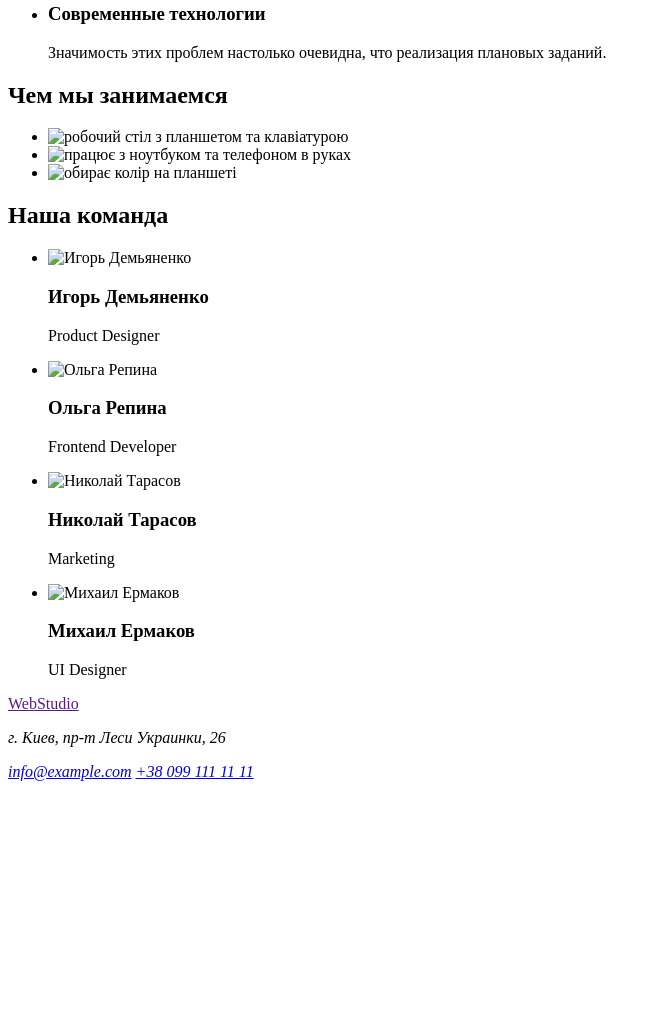
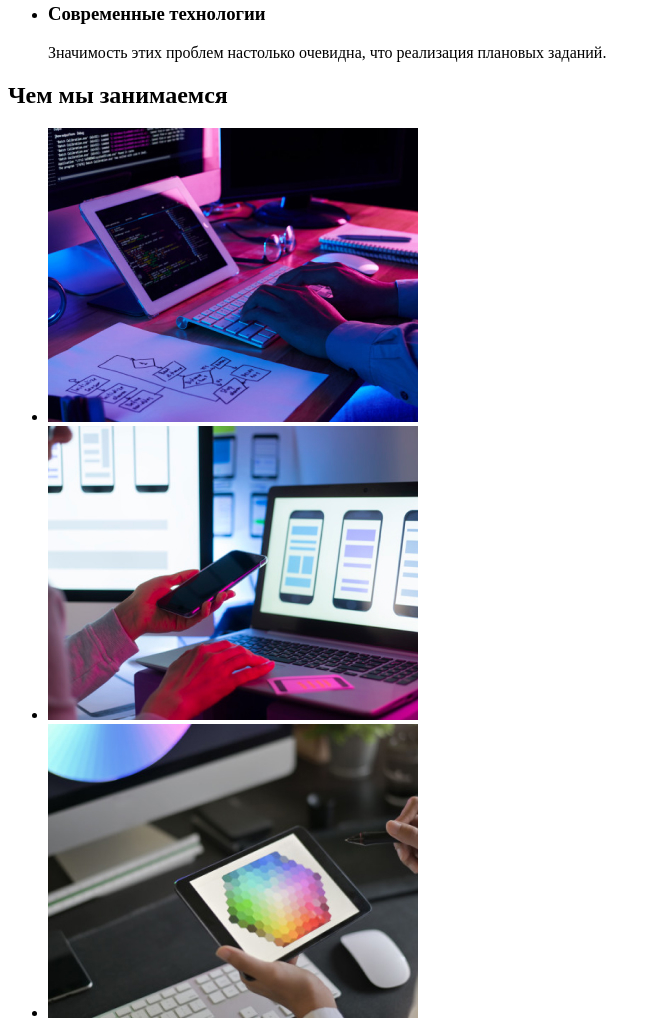
Before and after one commit to Serhii0406/goit-markup-hw-01, a plain HTML site: page index.html in a window 1280 px wide. Shown: the part 532-1553 px from the top of the page, without its empty margins (0-661 px from the left). Before the commit the page ends 1321 px from the top, so only its background shows below. Drawn offline with Linux system fonts and the light colour scheme; the site is published under a folder, as on GitHub Pages, so addresses that start at the root find nothing.

Commit message:
add point to address images
add point to address images

```diff
--- a/index.html
+++ b/index.html
@@ -50,15 +50,15 @@
             <h2>Чем мы занимаемся</h2>
             <ul>
                 <li><img
-                src="/images/box-1.jpg"
+                src="./images/box-1.jpg"
                 alt="робочий стіл з планшетом та клавіатурою" width="370" height="294"></li>
                 <li><img
-                    src="/images/box-2.jpg"
+                    src="./images/box-2.jpg"
                     alt="працює з ноутбуком та телефоном в руках"
                     width="370" height="294">
                 </li>
                 <li><img
-                src="/images/box-3.jpg"
+                src="./images/box-3.jpg"
                 alt="обирає колір на планшеті"
                 width="370" height="294">
                 </li>
@@ -68,13 +68,13 @@
             <h2>Наша команда</h2>
             <ul>
                 <li><img
-                    src="/images/team-1.jpg"
+                    src="./images/team-1.jpg"
                     alt="Игорь Демьяненко"
                     width="260" height="270">
                     <h3>Игорь Демьяненко</h3> <p>Product Designer</p>
                 </li>
                 <li><img
-                    src="/images/team-2.jpg"
+                    src="./images/team-2.jpg"
                     alt="Ольга Репина"
                     width="260" height="270">
                     <h3>Ольга Репина</h3> <p>Frontend Developer</p>
@@ -82,14 +82,14 @@
                 </li>
                 <li>
                     <img
-                    src="/images/team-3.jpg"
+                    src="./images/team-3.jpg"
                     alt="Николай Тарасов"
                     width="260" height="270">
                     <h3>Николай Тарасов</h3> <p>Marketing</p>
                 </li>
 
                 <li><img
-                    src="/images/team-4.jpg"
+                    src="./images/team-4.jpg"
                     alt="Михаил Ермаков"
                     width="260" height="270">
                     <h3>Михаил Ермаков</h3> <p>UI Designer</p>
```
